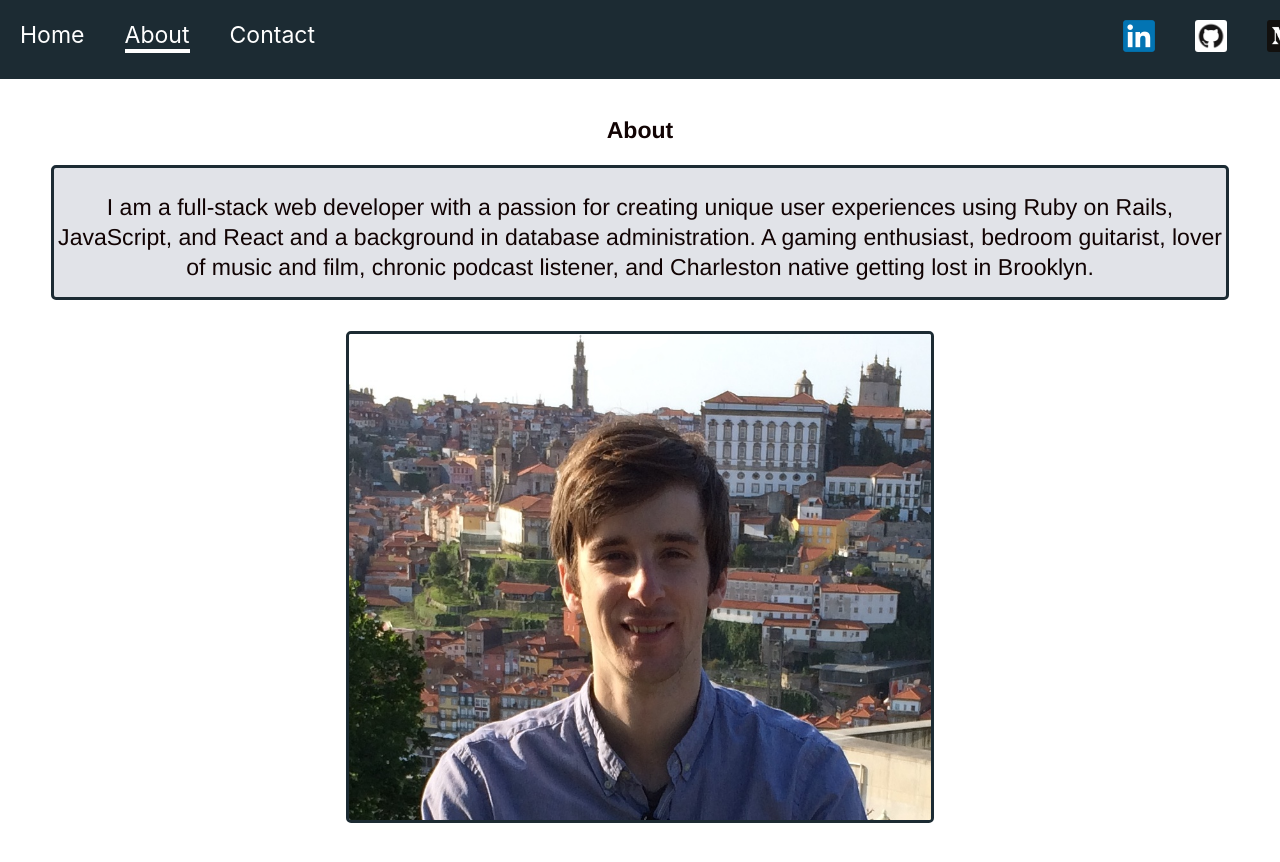
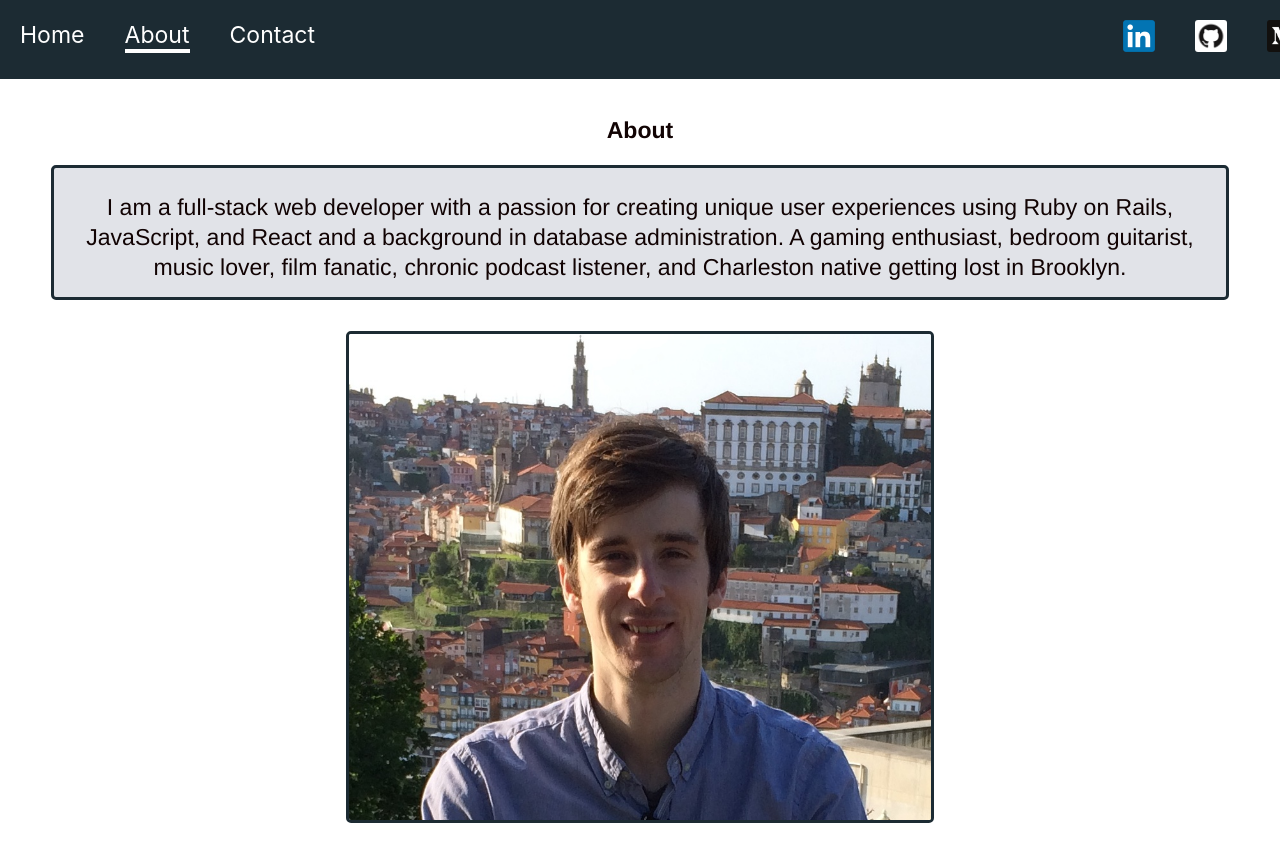
Before and after one commit to jbharwood/joseph-harwood, a React (Create React App) app: page /#/about in a window 1280 px wide. Shown: the top 862 px of the page. Built offline with nearby package versions, Linux system fonts and the light colour scheme.

Commit message:
changed about description

```diff
--- a/src/components/About.js
+++ b/src/components/About.js
@@ -11,8 +11,8 @@ class About extends React.Component {
           <div className="description">
             <p> I am a full-stack web developer with a passion for creating unique user
             experiences using Ruby on Rails, JavaScript, and React and a background
-            in database administration. A gaming enthusiast, bedroom guitarist, lover of
-            music and film, chronic podcast listener, and Charleston native getting lost in Brooklyn.
+            in database administration. A gaming enthusiast, bedroom guitarist, music lover,
+            film fanatic, chronic podcast listener, and Charleston native getting lost in Brooklyn.
             </p>
           </div>
           <br/>
```
